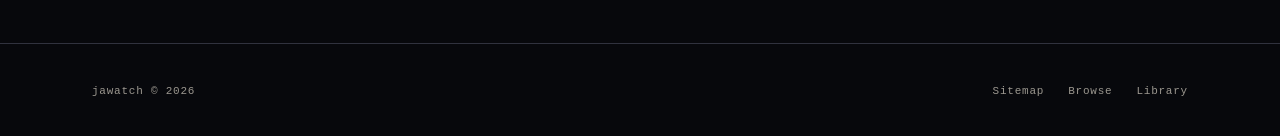
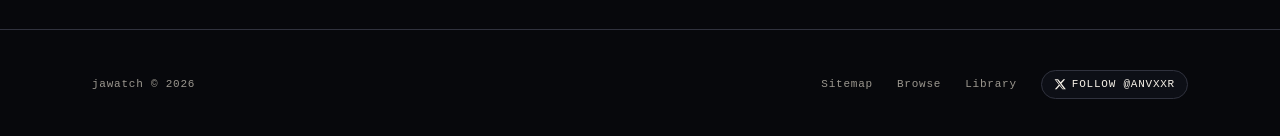
Before and after one commit to dwirijal/Jawatch, a Next.js app: page /authors/1 in a window 1280 px wide. Shown: the part 661-797 px from the top of the page. Built offline with nearby package versions, Linux system fonts and the light colour scheme; no server answers.

Commit message:
feat: add follow-creator CTA (@Anvxxr) to footer
Non-intrusive always-present slot per retention research. Filled-on-hover
pill, a11y label (id), rel=noopener noreferrer me, reduced-motion safe.

```diff
--- a/src/app/layout.tsx
+++ b/src/app/layout.tsx
@@ -101,10 +101,23 @@ export default function RootLayout({
             <div className="font-mono text-micro text-muted-foreground">
               jawatch &copy; {new Date().getFullYear()}
             </div>
-            <div className="flex gap-6 font-mono text-micro">
+            <div className="flex flex-wrap items-center justify-center gap-x-6 gap-y-3 font-mono text-micro">
               <Link href="/sitemap.xml" className="text-muted-foreground hover:text-foreground transition-colors">Sitemap</Link>
               <Link href="/discover" className="text-muted-foreground hover:text-foreground transition-colors">Browse</Link>
               <Link href="/library" className="text-muted-foreground hover:text-foreground transition-colors">Library</Link>
+              {/* Follow-creator CTA — filled-on-hover pill in always-present footer slot (non-intrusive per retention research) */}
+              <a
+                href="https://x.com/Anvxxr"
+                target="_blank"
+                rel="noopener noreferrer me"
+                aria-label="Ikuti kreator di X (buka tab baru)"
+                className="group inline-flex items-center gap-1.5 rounded-pill border border-border bg-card/60 px-3 py-1.5 uppercase text-foreground transition-all duration-200 hover:border-primary/60 hover:bg-primary hover:text-void motion-safe:hover:-translate-y-0.5 motion-safe:active:scale-95 motion-reduce:active:scale-100"
+              >
+                <svg viewBox="0 0 16 16" fill="currentColor" aria-hidden="true" className="h-3 w-3 motion-safe:transition-transform motion-safe:group-hover:scale-110">
+                  <path d="M12.6 1.5h2.3l-5 5.7 5.9 7.8h-4.6l-3.6-4.7-4.1 4.7H1.1l5.4-6.1L0.8 1.5h4.7l3.3 4.3zm-.8 12.9h1.3L4.3 2.8H2.9z" />
+                </svg>
+                Follow @Anvxxr
+              </a>
             </div>
           </div>
         </footer>
```
